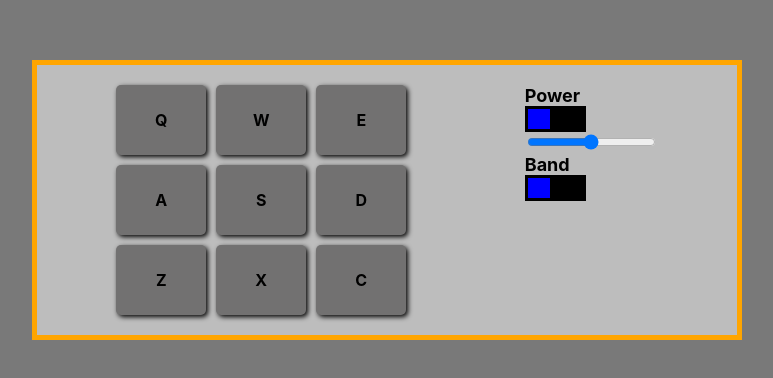
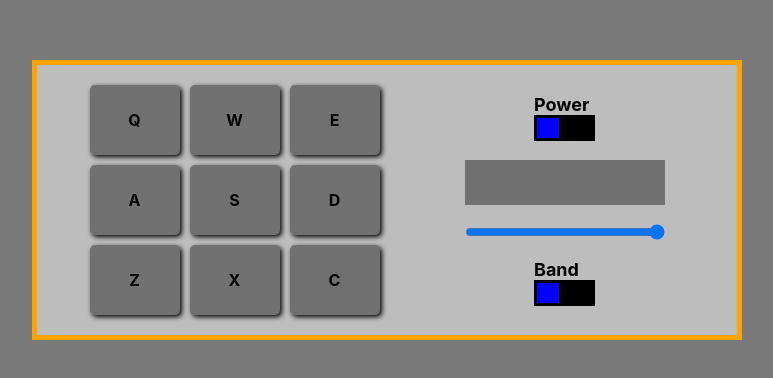
Before and after one commit to RostyslavSynenko/drum-machine, a React (Create React App) app: page / in a window 1280 px wide. Shown: the part 200-578 px from the top of the page, without its empty margins (253-1026 px from the left). Built offline with nearby package versions, Linux system fonts and the light colour scheme.

Commit message:
some corrections

```diff
--- a/src/components/Display.js
+++ b/src/components/Display.js
@@ -1,7 +1,9 @@
-import React from 'react';
+import React, { useContext } from 'react';
+import { DrumMachineContext } from './DrumMachineContext';
 
 const Display = () => {
-  return <div id={'#display'}></div>;
+  const { display } = useContext(DrumMachineContext);
+  return <p id={'display'}>{display}</p>;
 };
 
 export default Display;
--- a/src/components/DrumMachineContext.js
+++ b/src/components/DrumMachineContext.js
@@ -108,10 +108,18 @@ export const DrumMachineContext = createContext();
 export const DrumMachineProvider = ({ children }) => {
   const [sounds, setSounds] = useState(drumSound);
   const [soundType, setSoundType] = useState('Heater Kit');
+  const [display, setDisplay] = useState('');
 
   return (
     <DrumMachineContext.Provider
-      value={{ sounds, setSounds, soundType, setSoundType }}
+      value={{
+        sounds,
+        setSounds,
+        soundType,
+        setSoundType,
+        display,
+        setDisplay
+      }}
     >
       {children}
     </DrumMachineContext.Provider>
--- a/src/components/VolumeSlider.js
+++ b/src/components/VolumeSlider.js
@@ -2,8 +2,8 @@ import React from 'react';
 
 const VolumeSlider = () => {
   return (
-    <div>
-      <input type="range" />
+    <div className={'slider'}>
+      <input type="range" step={0.1} min={0} max={1} />
     </div>
   );
 };
--- a/src/index.css
+++ b/src/index.css
@@ -43,6 +43,14 @@ body {
   grid-gap: 10px;
 }
 
+.controls-container {
+  display: flex;
+  flex-direction: column;
+  justify-content: space-around;
+  align-items: center;
+  width: 240px;
+}
+
 .controls-container p {
   font-size: 18px;
   font-weight: bold;
@@ -62,3 +70,21 @@ body {
   background-color: blue;
   cursor: pointer;
 }
+
+.slider {
+  width: 100%;
+}
+
+.slider [type="range"] {
+  display: block;
+  width: 200px;
+  margin: auto;
+  cursor: pointer;
+  background-color: rgb(114, 113, 113);
+}
+
+#display {
+  height: 45px;
+  width: 200px;
+  background-color: rgb(114, 113, 113);
+}
```
